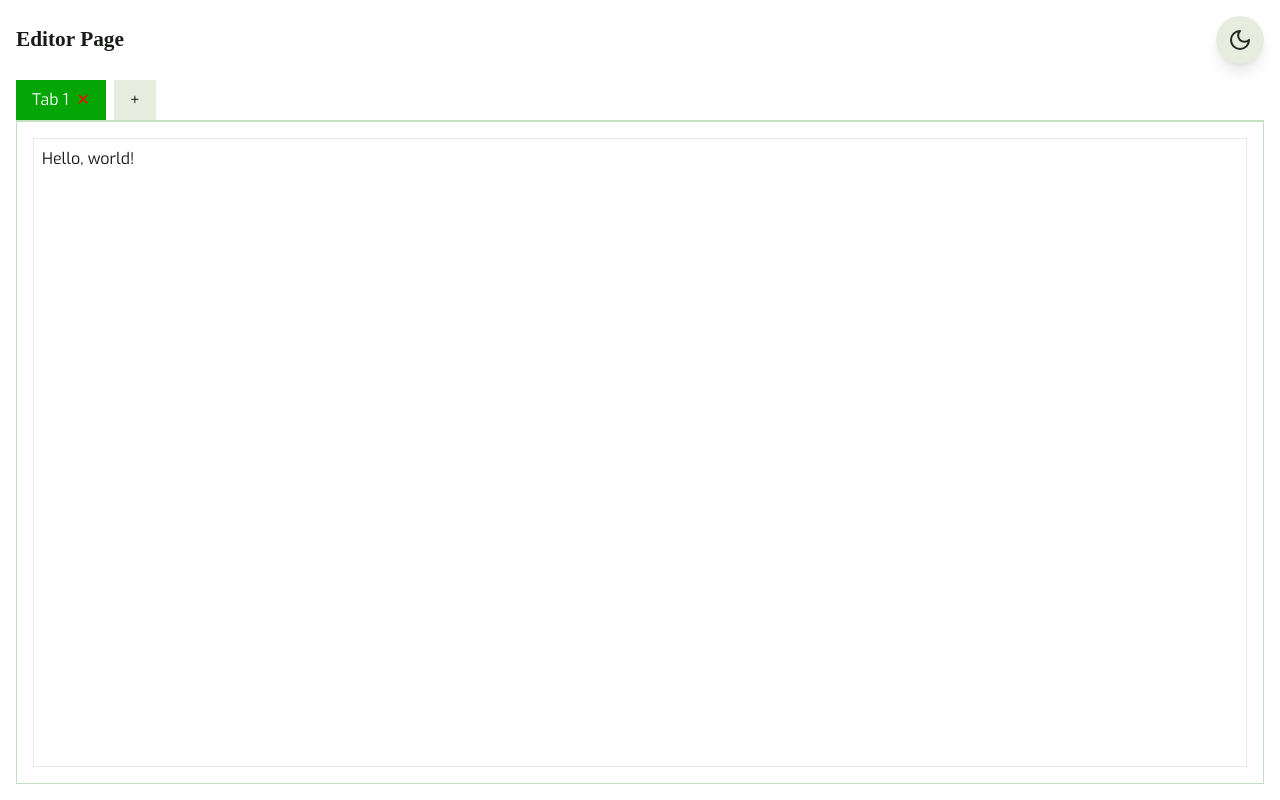
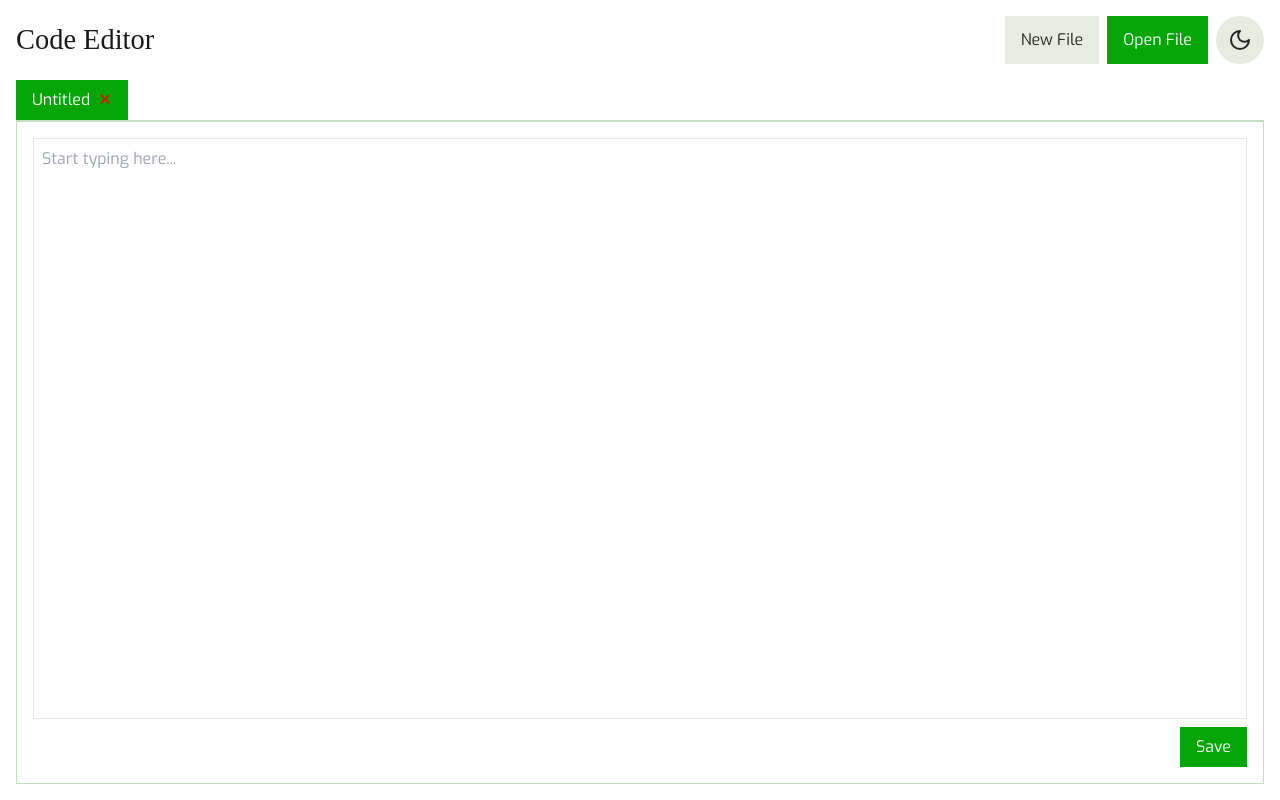
Before and after one commit to Nojyto/notebad, a React (Vite) app: page /editor in a window 1280 px wide. Built offline with nearby package versions, Linux system fonts and the light colour scheme; a web font is replaced by a local one.

Commit message:
Implement file handling features in the Electron app with IPC communication for reading, saving, and creating files

```diff
--- a/src/components/ThemeToggleButton.tsx
+++ b/src/components/ThemeToggleButton.tsx
@@ -11,19 +11,13 @@ const ThemeToggleButton = () => {
     root.classList.toggle('dark', theme === 'dark');
   }, [theme]);
 
-  const handleThemeToggle = () => setTheme((prev) => (prev === 'dark' ? 'light' : 'dark'));
-
   return (
     <button
-      onClick={handleThemeToggle}
-      className="p-3 bg-accent text-accent-foreground rounded-full shadow-lg hover:scale-105 transition-transform"
+      onClick={() => setTheme(theme === 'dark' ? 'light' : 'dark')}
+      className="p-3 bg-accent text-accent-foreground rounded-full hover:scale-105 transition-transform"
       aria-label="Toggle theme"
     >
-      {theme === 'dark' ? (
-        <Sun className="h-6 w-6" aria-hidden="true" />
-      ) : (
-        <Moon className="h-6 w-6" aria-hidden="true" />
-      )}
+      {theme === 'dark' ? <Sun className="h-6 w-6" /> : <Moon className="h-6 w-6" />}
     </button>
   );
 };
--- a/src/pages/Editor.tsx
+++ b/src/pages/Editor.tsx
@@ -6,20 +6,17 @@ interface TabData {
   id: string;
   title: string;
   content: string;
+  filePath?: string;
 }
 
 const EditorPage = () => {
   const [tabs, setTabs] = useState<TabData[]>([
-    { id: '1', title: 'Tab 1', content: 'Hello, world!' },
+    { id: '1', title: 'Untitled', content: '' },
   ]);
   const [activeIndex, setActiveIndex] = useState(0);
 
-  const addTab = () => {
-    const newTab: TabData = {
-      id: `${tabs.length + 1}`,
-      title: `Tab ${tabs.length + 1}`,
-      content: '',
-    };
+  const addTab = (title: string, content: string, filePath?: string) => {
+    const newTab: TabData = { id: `${tabs.length + 1}`, title, content, filePath };
     setTabs([...tabs, newTab]);
     setActiveIndex(tabs.length);
   };
@@ -27,23 +24,64 @@ const EditorPage = () => {
   const closeTab = (index: number) => {
     const updatedTabs = tabs.filter((_, i) => i !== index);
     setTabs(updatedTabs);
-    if (activeIndex === index) {
-      setActiveIndex(index > 0 ? index - 1 : 0);
+    setActiveIndex(index > 0 ? index - 1 : 0);
+  };
+
+  const updateTabContent = (index: number, content: string) => {
+    const updatedTabs = tabs.map((tab, i) => (i === index ? { ...tab, content } : tab));
+    setTabs(updatedTabs);
+  };
+
+  const openFile = async () => {
+    const filePath = await window.api.openFile();
+    if (filePath) {
+      const result = await window.api.readFile(filePath);
+      if (result.success) {
+        addTab(filePath.split('/').pop()!, result.content!, filePath);
+      } else {
+        alert(`Failed to read file: ${result.error}`);
+      }
+    } else {
+      alert('File open canceled');
     }
   };
 
-  const updateTabContent = (index: number, content: string) => {
-    const updatedTabs = tabs.map((tab, i) =>
-      i === index ? { ...tab, content } : tab
-    );
-    setTabs(updatedTabs);
+  const createNewFile = async () => {
+    const filePath = await window.api.createNewFile();
+    if (filePath) {
+      addTab('New File', '', filePath);
+    } else {
+      alert('File creation canceled');
+    }
+  };
+
+  const saveTab = async (index: number) => {
+    const tab = tabs[index];
+    if (!tab.filePath) {
+      alert('Please select a file path before saving.');
+      return;
+    }
+    const response = await window.api.saveFile(tab.filePath, tab.content);
+    if (response.success) {
+      alert('File saved successfully!');
+    } else {
+      alert(`Failed to save file: ${response.error}`);
+    }
   };
 
   return (
     <div className="flex flex-col min-h-screen p-4 bg-background text-foreground">
       <div className="flex justify-between items-center mb-4">
-        <h1 className="text-xl font-bold">Editor Page</h1>
-        <ThemeToggleButton />
+        <h1 className="text-2xl font-heading">Code Editor</h1>
+        <div className="flex gap-2">
+          <button onClick={createNewFile} className="px-4 py-2 bg-accent text-accent-foreground rounded hover:bg-accent/80">
+            New File
+          </button>
+          <button onClick={openFile} className="px-4 py-2 bg-primary text-primary-foreground rounded hover:bg-primary/80">
+            Open File
+          </button>
+          <ThemeToggleButton />
+        </div>
       </div>
       <TabGroup selectedIndex={activeIndex} onChange={setActiveIndex} className="flex flex-col flex-1">
         <TabList className="flex space-x-2 border-b border-border">
@@ -51,46 +89,32 @@ const EditorPage = () => {
             <Tab
               key={tab.id}
               className={({ selected }) =>
-                `px-4 py-2 rounded-t ${
-                  selected
-                    ? 'bg-primary text-primary-foreground'
-                    : 'bg-secondary text-secondary-foreground'
-                }`
+                `px-4 py-2 rounded-t ${selected ? 'bg-primary text-primary-foreground' : 'bg-secondary text-secondary-foreground'}`
               }
             >
               <div className="flex items-center space-x-2">
                 <span>{tab.title}</span>
-                <button
-                  onClick={(e) => {
-                    e.stopPropagation();
-                    closeTab(index);
-                  }}
-                  className="text-destructive"
-                >
+                <button onClick={(e) => { e.stopPropagation(); closeTab(index); }} className="text-destructive">
                   ✕
                 </button>
               </div>
             </Tab>
           ))}
-          <button
-            onClick={addTab}
-            className="px-4 py-2 bg-accent text-accent-foreground rounded-t"
-          >
-            +
-          </button>
         </TabList>
         <TabPanels className="flex-1 flex flex-col h-full">
           {tabs.map((tab, index) => (
-            <TabPanel
-              key={tab.id}
-              className="flex-1 flex flex-col p-4 border border-border bg-popover text-popover-foreground rounded"
-            >
+            <TabPanel key={tab.id} className="flex-1 flex flex-col p-4 border border-border bg-popover text-popover-foreground rounded">
               <textarea
                 value={tab.content}
                 onChange={(e) => updateTabContent(index, e.target.value)}
                 className="flex-1 w-full h-full border rounded p-2 bg-card text-foreground resize-none"
                 placeholder="Start typing here..."
               />
+              <div className="mt-2 flex justify-end">
+                <button onClick={() => saveTab(index)} className="px-4 py-2 bg-primary text-primary-foreground rounded hover:bg-primary/80">
+                  Save
+                </button>
+              </div>
             </TabPanel>
           ))}
         </TabPanels>
```
Also changed, not shown: electron/electron-env.d.ts (+9 -1 lines), electron/main.ts (+43 -14 lines), electron/preload.ts (+8 -5 lines).
